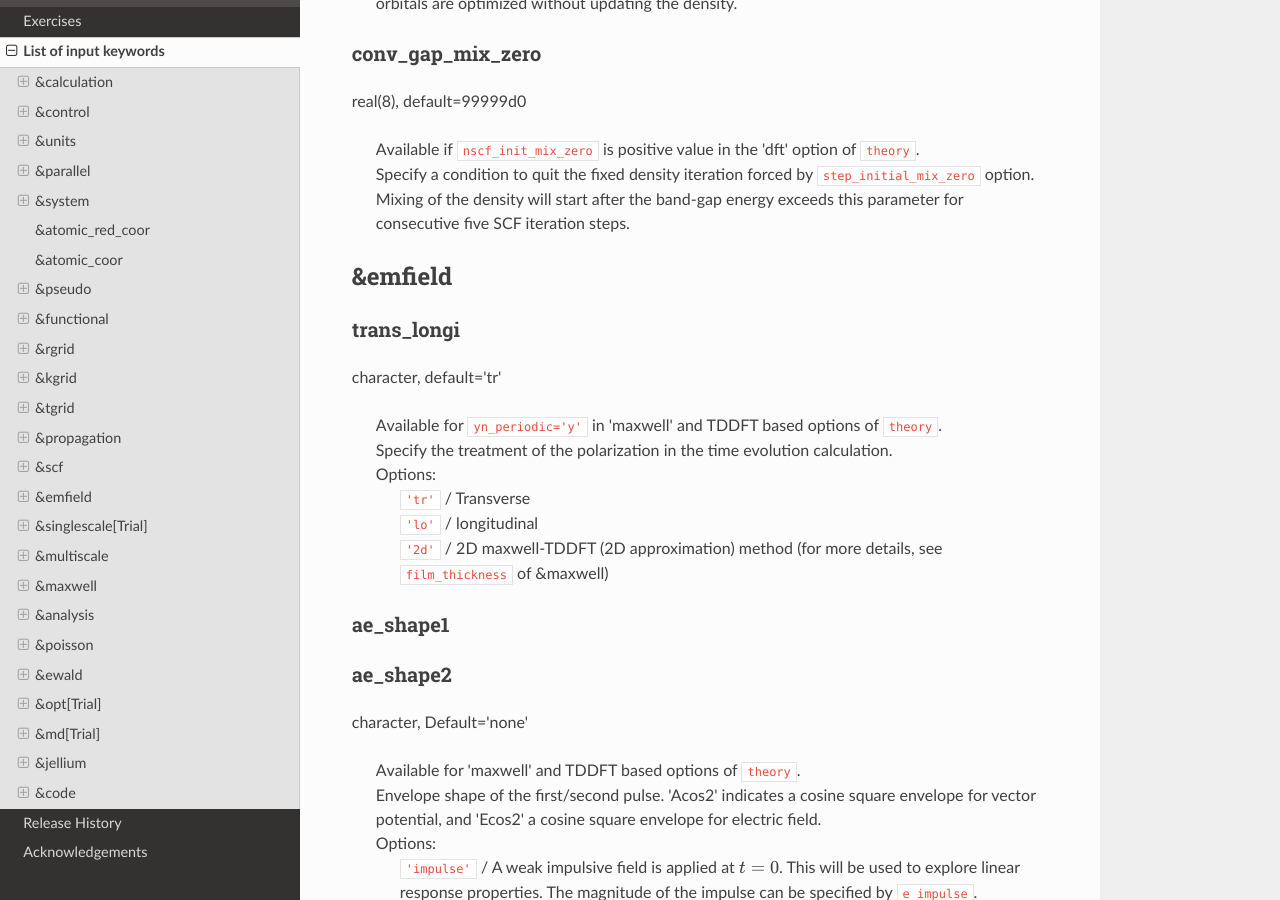
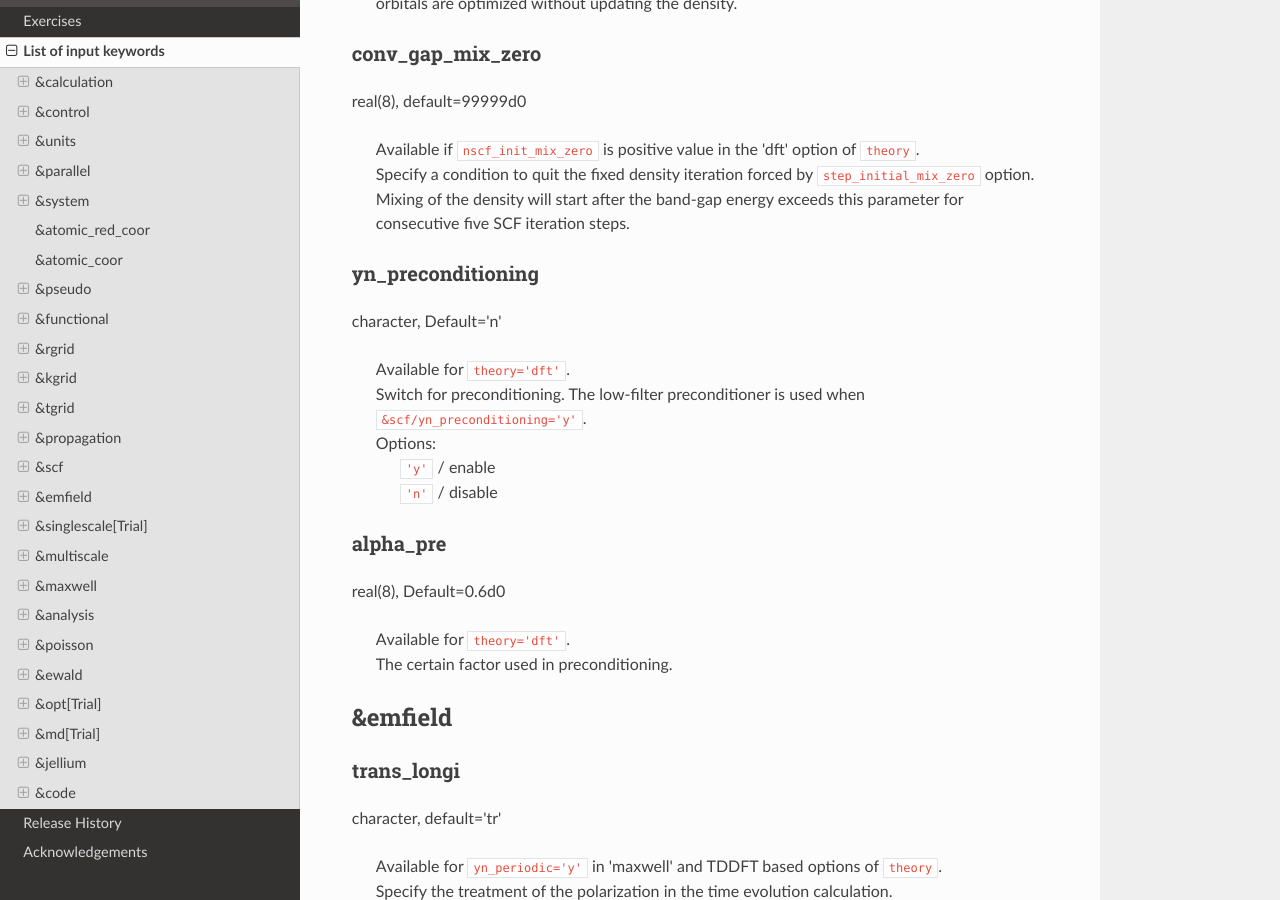
Before and after one commit to SALMON-TDDFT/SALMON-DOCS, a Sphinx documentation site: the page built from source/input_keyword_list.rst, in a window 1280 px wide and 900 px high, scrolled down 23542 px. Built offline with Sphinx 7.4.7 and the Read the Docs theme 2.0.0, drawn with Linux system fonts in a browser that asks for light colours; formulas are drawn with MathJax 3.

Commit message:
add description for preconditioning

```diff
--- a/source/input_keyword_list.rst
+++ b/source/input_keyword_list.rst
@@ -1167,6 +1167,29 @@ real(8), default=99999d0
 
    | Available if ``nscf_init_mix_zero`` is positive value in the 'dft' option of ``theory``.
    | Specify a condition to quit the fixed density iteration forced by ``step_initial_mix_zero`` option. Mixing of the density will start after the band-gap energy exceeds this parameter for consecutive five SCF iteration steps.
+
+.. _yn_preconditioning:
+
+yn_preconditioning
+^^^^^^^^^^^^^^^^^^^^^^^
+
+character, Default='n'
+
+   | Available for ``theory='dft'``.
+   | Switch for preconditioning. The low-filter preconditioner is used when ``&scf/yn_preconditioning='y'``.
+   | Options:
+   |   ``'y'`` / enable
+   |   ``'n'`` / disable
+
+.. _alpha_pre:
+
+alpha_pre
+^^^^^^^^^^^^^^^^^^^^^^^
+
+real(8), Default=0.6d0
+
+   | Available for ``theory='dft'``.
+   | The certain factor used in preconditioning.
 
 .. _&emfield:
 
```
